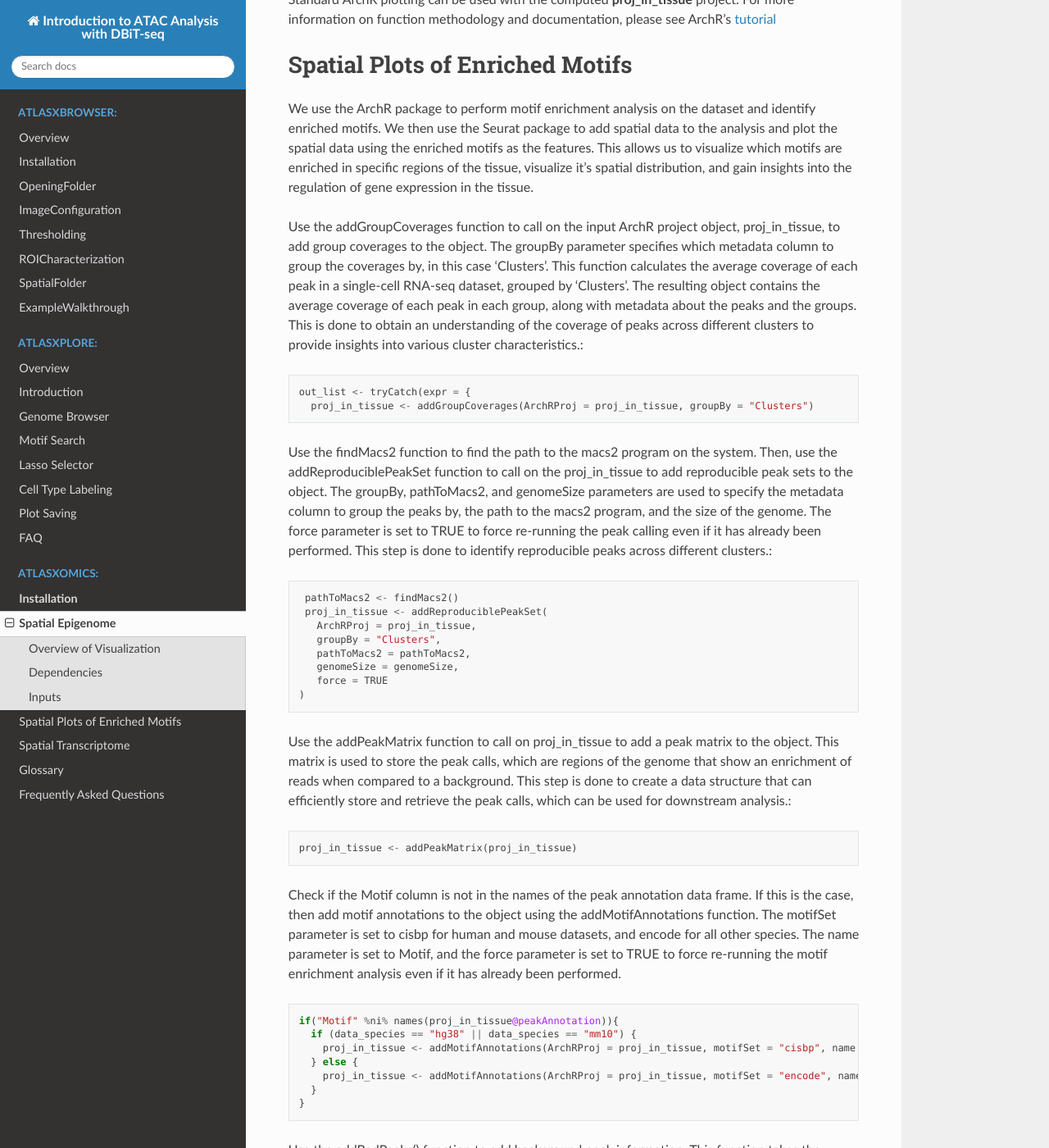
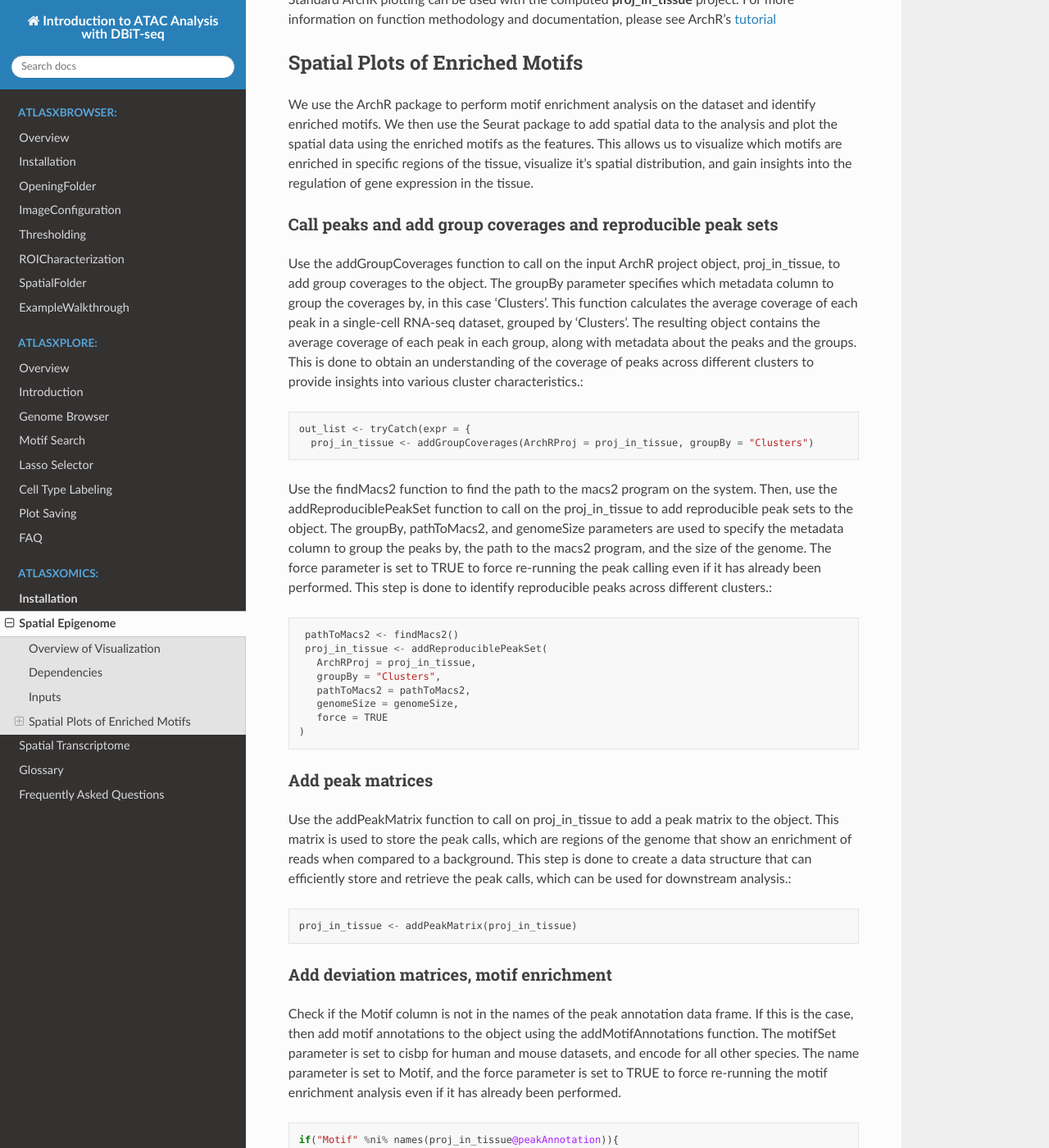
Before and after one commit to atlasxomics/AtlasXpipeline_docs, a Sphinx documentation site: the page built from docs/SpatialEpigenome.rst, in a window 1280 px wide and 1400 px high, scrolled down 6262 px. Shown: the whole window at 82% size. Built offline with Sphinx 7.4.7 and the Read the Docs theme 2.0.0, drawn with Linux system fonts in a browser that asks for light colours; some of the changed text lies outside the part shown.

```diff
--- a/docs/SpatialEpigenome.rst
+++ b/docs/SpatialEpigenome.rst
@@ -261,7 +261,7 @@ function methodology and documentation, please see ArchR's `tutorial  <https://w
 
 
 Spatial Plots of Enriched Motifs
-__________________________________
+----------------------------------------------------
 
 We use the ArchR package to perform motif enrichment analysis on the dataset and identify enriched motifs. We then use the Seurat package to add spatial data to the analysis and plot the spatial data using the enriched motifs as the features. This allows us to visualize which motifs are enriched in specific regions of the tissue, visualize it's spatial distribution, and gain insights into the regulation of gene expression in the tissue.
 
```
